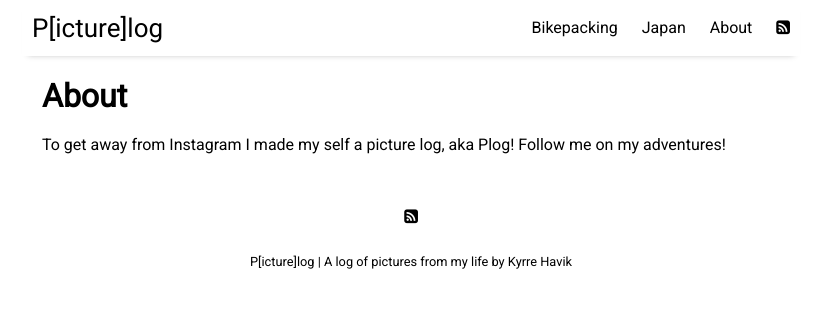
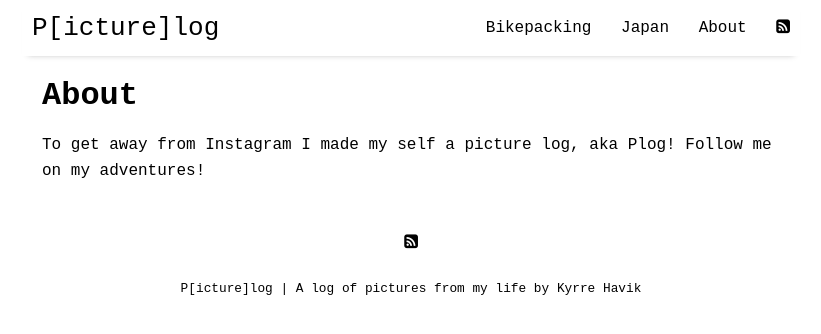
Before and after one commit to Kyrremann/plog, a Jekyll site: the page built from pages/about.md, in a window 1280 px wide. Shown: the top 334 px of the page, without its empty margins (229-1050 px from the left). Built offline with Jekyll 4.4.1, drawn with Linux system fonts in a browser that asks for light colours; nearby versions of some CDN libraries.

Commit message:
feat: switched to monospace font

```diff
--- a/_includes/head.html
+++ b/_includes/head.html
@@ -15,7 +15,6 @@
   <!-- RSS-v2.0
   <link href="{{ site.github.url }}/rss-feed.xml" type="application/rss+xml" rel="alternate" title="{{ site.title }} | {{ site.description }}"/>
   //-->
-  <link rel="stylesheet" href="https://fonts.googleapis.com/css?family=Roboto|Source+Code+Pro">
   <link rel="stylesheet" href="https://cdnjs.cloudflare.com/ajax/libs/font-awesome/4.6.3/css/font-awesome.min.css">
   <!-- Use Jekyll SEO plugin -->
   {% seo %}
--- a/_layouts/upload.html
+++ b/_layouts/upload.html
@@ -6,7 +6,6 @@
   <meta charset="utf-8">
   <link rel="stylesheet" href="{{ site.github.url }}/assets/css/main.css">
   <link rel="stylesheet" href="{{ site.github.url }}/assets/css/syntax.css">
-  <link rel="stylesheet" href="https://fonts.googleapis.com/css?family=Roboto|Source+Code+Pro">
   <link rel="stylesheet" href="https://cdnjs.cloudflare.com/ajax/libs/font-awesome/4.6.3/css/font-awesome.min.css">
 
   <link href="https://unpkg.com/filepond@^4/dist/filepond.css" rel="stylesheet" />
--- a/assets/css/main.scss
+++ b/assets/css/main.scss
@@ -1,8 +1,8 @@
 ---
 ---
 
-$base-font-family: 'Roboto', sans-serif;
-$body-font-family: 'Roboto', sans-serif;
+$base-font-family: monospace;
+$body-font-family: monospace;
 
 $brand-color: black;
 
```
